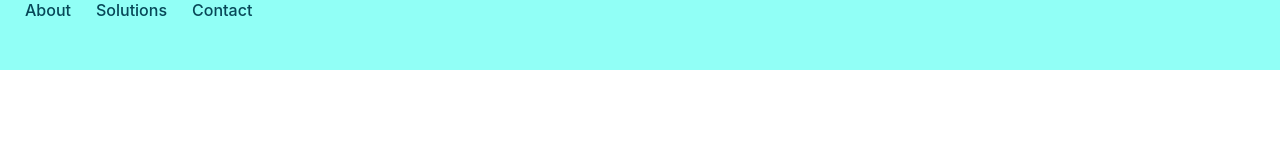
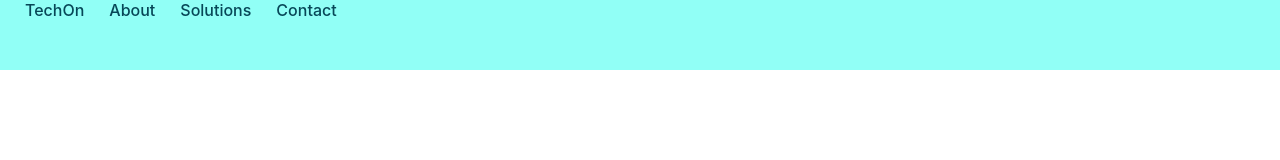
Before and after one commit to TechOn-Innovations/techOnWebsite, a React (Create React App) app in the folder techon/: page / in a window 1280 px wide. Shown: the top 160 px of the page. Built offline with nearby package versions, Linux system fonts and the light colour scheme.

Commit message:
fixed nav

```diff
--- a/techon/src/Components/NavigationBar.js
+++ b/techon/src/Components/NavigationBar.js
@@ -12,7 +12,8 @@ class NavBar extends React.Component {
     <Nav className="mr-auto">
     </Nav>
     <Nav>
-    <Nav.Link href="/about">About</Nav.Link>
+      <Nav.Link href="/">TechOn</Nav.Link>
+      <Nav.Link href="/about">About</Nav.Link>
       <Nav.Link href="/services">Solutions</Nav.Link>
       <Nav.Link href="/contact">Contact</Nav.Link>
     </Nav>
```
